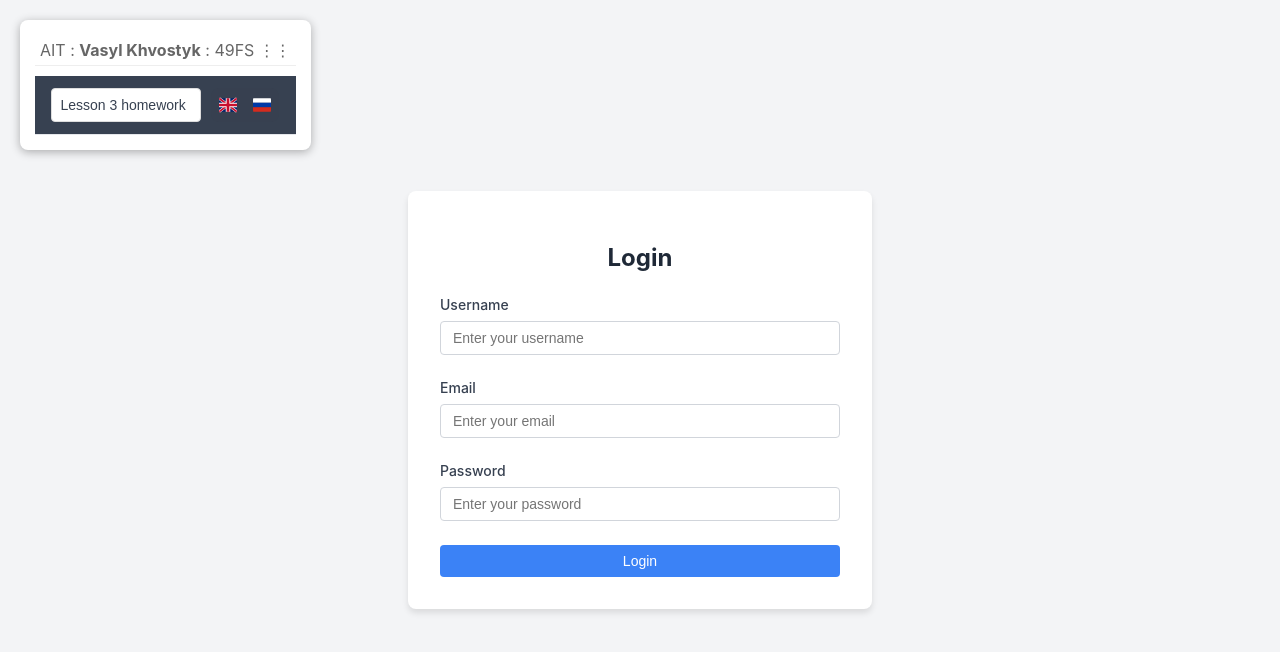
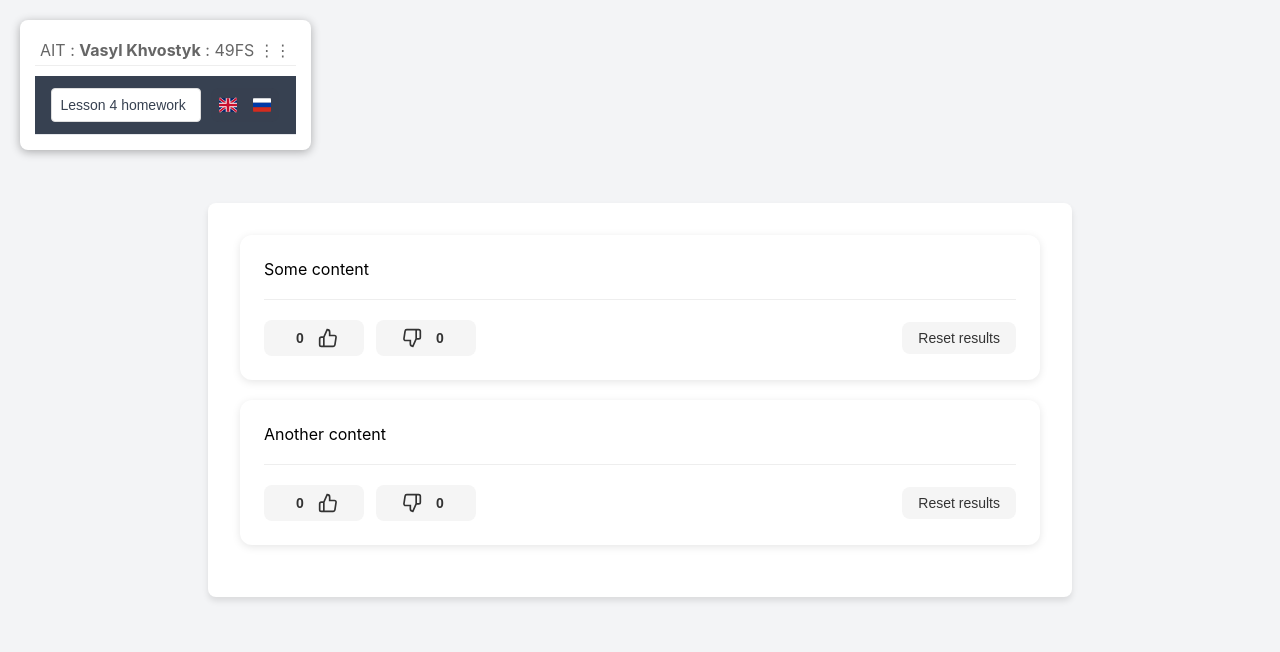
Before and after one commit to vscapital/ait-fs, a React (Create React App) app: page / in a window 1280 px wide. Shown: the top 652 px of the page. Built offline with nearby package versions, Linux system fonts and the light colour scheme.

Commit message:
feat: added lesson04. made common Button component.

```diff
--- /dev/null
+++ b/public/locales/en/lesson04.json
@@ -0,0 +1,3 @@
+{
+  "reset-button": "Reset results"
+}
--- /dev/null
+++ b/public/locales/ru/lesson04.json
@@ -0,0 +1,3 @@
+{
+  "reset-button": "Сбросить результаты"
+}
--- /dev/null
+++ b/src/components/Button.jsx
@@ -0,0 +1,13 @@
+import styles from "./Button.module.css";
+
+const Button = ({ onClick, children, type = 'button', className }) => (
+    <button
+        onClick={onClick}
+        type={type}
+        className={`${styles.button} ${className || ''}`}
+    >
+        {children}
+    </button>
+);
+
+export default Button;
--- /dev/null
+++ b/src/components/Button.module.css
@@ -0,0 +1,16 @@
+.button {
+    display: flex;
+    align-items: center;
+    padding: 8px 16px;
+    border: none;
+    border-radius: 8px;
+    background: #f5f5f5;
+    color: #333;
+    font-size: 14px;
+    cursor: pointer;
+    transition: all 0.2s ease;
+}
+
+.button:hover {
+    background: #e8e8e8;
+}
--- a/src/components/LessonsPage.js
+++ b/src/components/LessonsPage.js
@@ -3,11 +3,12 @@ import Draggable from 'react-draggable';
 import Lesson01 from "../lessons/lesson01/app/Lesson01";
 import Lesson02 from "../lessons/lesson02/app/Lesson02";
 import Lesson03 from "../lessons/lesson03/app/Lesson03";
+import Lesson04 from "../lessons/lesson04/app/Lesson04";
 import {useTranslation} from "react-i18next";
 import {LanguageSwitcher} from "./LanguageSwitcher";
 import './LessonsPage.css';
 
-const lessons = [Lesson01, Lesson02, Lesson03];
+const lessons = [Lesson01, Lesson02, Lesson03, Lesson04];
 
 export default function LessonsPage() {
     const { i18n } = useTranslation();
--- /dev/null
+++ b/src/lessons/lesson04/app/Lesson04.jsx
@@ -0,0 +1,15 @@
+import styles from './Lesson04.module.css';
+import Lesson04Feedback from "../components/Lesson04Feedback";
+
+export const Lesson04 = () => {
+    return (
+        <div className={styles.container}>
+            <div className={styles.wrapper}>
+                <Lesson04Feedback>Some content</Lesson04Feedback>
+                <Lesson04Feedback>Another content</Lesson04Feedback>
+            </div>
+        </div>
+    );
+};
+
+export default Lesson04;
--- /dev/null
+++ b/src/lessons/lesson04/app/Lesson04.module.css
@@ -0,0 +1,16 @@
+.container {
+    min-height: 100vh;
+    display: flex;
+    align-items: center;
+    justify-content: center;
+    background-color: #f3f4f6;
+}
+
+.wrapper {
+    background-color: white;
+    padding: 2rem;
+    border-radius: 8px;
+    box-shadow: 0 4px 6px rgba(0, 0, 0, 0.1);
+    width: 100%;
+    max-width: 800px;
+}
--- /dev/null
+++ b/src/lessons/lesson04/components/Lesson04Feedback.jsx
@@ -0,0 +1,67 @@
+import {useState} from 'react';
+import styles from './Lesson04Feedback.module.css';
+import Button from "../../../components/Button";
+import {useTranslation} from "react-i18next";
+
+const Lesson04Feedback = ({ children }) => {
+    const [likes, setLikes] = useState(0);
+    const [dislikes, setDislikes] = useState(0);
+    const { t, ready } = useTranslation('lesson04', { useSuspense: false });
+    if (!ready) {
+        return <div>Loading...</div>;
+    }
+
+    const handleLike = () => {
+        setLikes(prev => prev + 1);
+    };
+
+    const handleDislike = () => {
+        setDislikes(prev => prev + 1);
+    };
+
+    const handleReset = () => {
+        setLikes(0);
+        setDislikes(0);
+    };
+
+    return (
+        <div className={styles.feedback}>
+            <div className={styles.content}>
+                {children}
+            </div>
+
+            <div className={styles.actions}>
+                <div className={styles.voteGroup}>
+                    <Button
+                        onClick={handleLike}
+                        className={styles.voteButton}
+                    >
+                        <span className={styles.count}>{likes}</span>
+                        <svg className={styles.icon} viewBox="0 0 24 24" fill="none" stroke="currentColor" strokeWidth="2">
+                            <path d="M14 9V5a3 3 0 0 0-3-3l-4 9v11h11.28a2 2 0 0 0 2-1.7l1.38-9a2 2 0 0 0-2-2.3zM7 22H4a2 2 0 0 1-2-2v-7a2 2 0 0 1 2-2h3" />
+                        </svg>
+                    </Button>
+
+                    <Button
+                        onClick={handleDislike}
+                        className={styles.voteButton}
+                    >
+                        <svg className={styles.icon} viewBox="0 0 24 24" fill="none" stroke="currentColor" strokeWidth="2">
+                            <path d="M10 15v4a3 3 0 0 0 3 3l4-9V2H5.72a2 2 0 0 0-2 1.7l-1.38 9a2 2 0 0 0 2 2.3zm7-13h3a2 2 0 0 1 2 2v7a2 2 0 0 1-2 2h-3" />
+                        </svg>
+                        <span className={styles.count}>{dislikes}</span>
+                    </Button>
+                </div>
+
+                <Button
+                    onClick={handleReset}
+                    className={styles.resetButton}
+                >
+                    {t('reset-button')}
+                </Button>
+            </div>
+        </div>
+    );
+};
+
+export default Lesson04Feedback;
--- /dev/null
+++ b/src/lessons/lesson04/components/Lesson04Feedback.module.css
@@ -0,0 +1,67 @@
+.feedback {
+    padding: 24px;
+    background: #ffffff;
+    border-radius: 12px;
+    box-shadow: 0 2px 8px rgba(0, 0, 0, 0.1);
+    margin-bottom: 20px;
+}
+
+.content {
+    margin-bottom: 20px;
+}
+
+.actions {
+    display: flex;
+    align-items: center;
+    justify-content: space-between;
+    gap: 20px;
+    padding-top: 20px;
+    border-top: 1px solid #eee;
+}
+
+@media (max-width: 600px) {
+    .actions {
+        flex-direction: column;
+        align-items: stretch;
+    }
+}
+
+.voteGroup {
+    display: flex;
+    gap: 12px;
+}
+
+
+.voteButton {
+    min-width: 100px;
+    justify-content: center;
+    gap: 8px;
+}
+
+.resetButton {
+    background: #f3f4f6;
+    color: #4b5563;
+}
+
+.resetButton:hover {
+    background: #e5e7eb;
+}
+
+.icon {
+    width: 20px;
+    height: 20px;
+}
+
+.count {
+    font-weight: 600;
+    min-width: 20px;
+    text-align: center;
+}
+
+.count {
+    transition: transform 0.2s ease;
+}
+
+.button:active .count {
+    transform: scale(1.2);
+}
```
